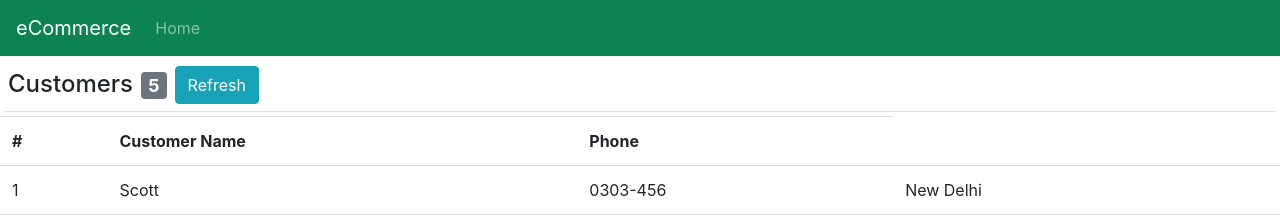
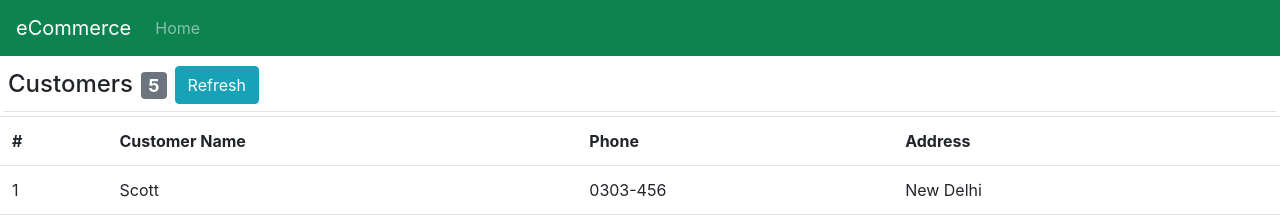
Before and after one commit to FrancoTr/react-ecommerce-classbasedcomponents, a React (Create React App) app: page / in a window 1280 px wide. Shown: the top 216 px of the page. Built offline with nearby package versions, Linux system fonts and the light colour scheme.

Commit message:
add address tab to customers table

```diff
--- a/src/MainContent.jsx
+++ b/src/MainContent.jsx
@@ -29,6 +29,7 @@ export default class MainContent extends Component {
             <th>#</th>
             <th>Customer Name</th>
             <th>Phone</th>
+            <th>Address</th>
           </tr>
           <tbody>
             {this.state.customers.map((cust) => {
```
